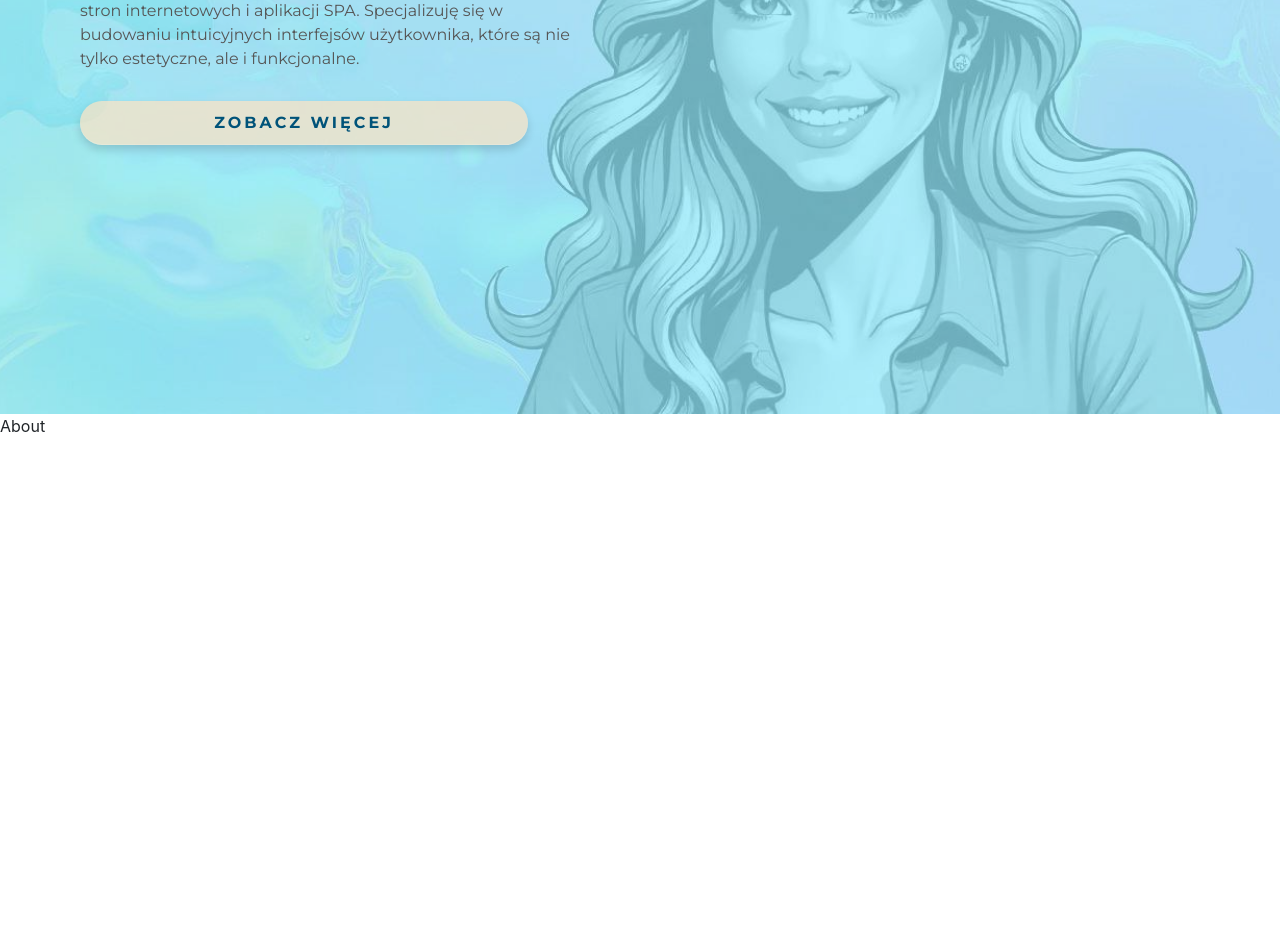
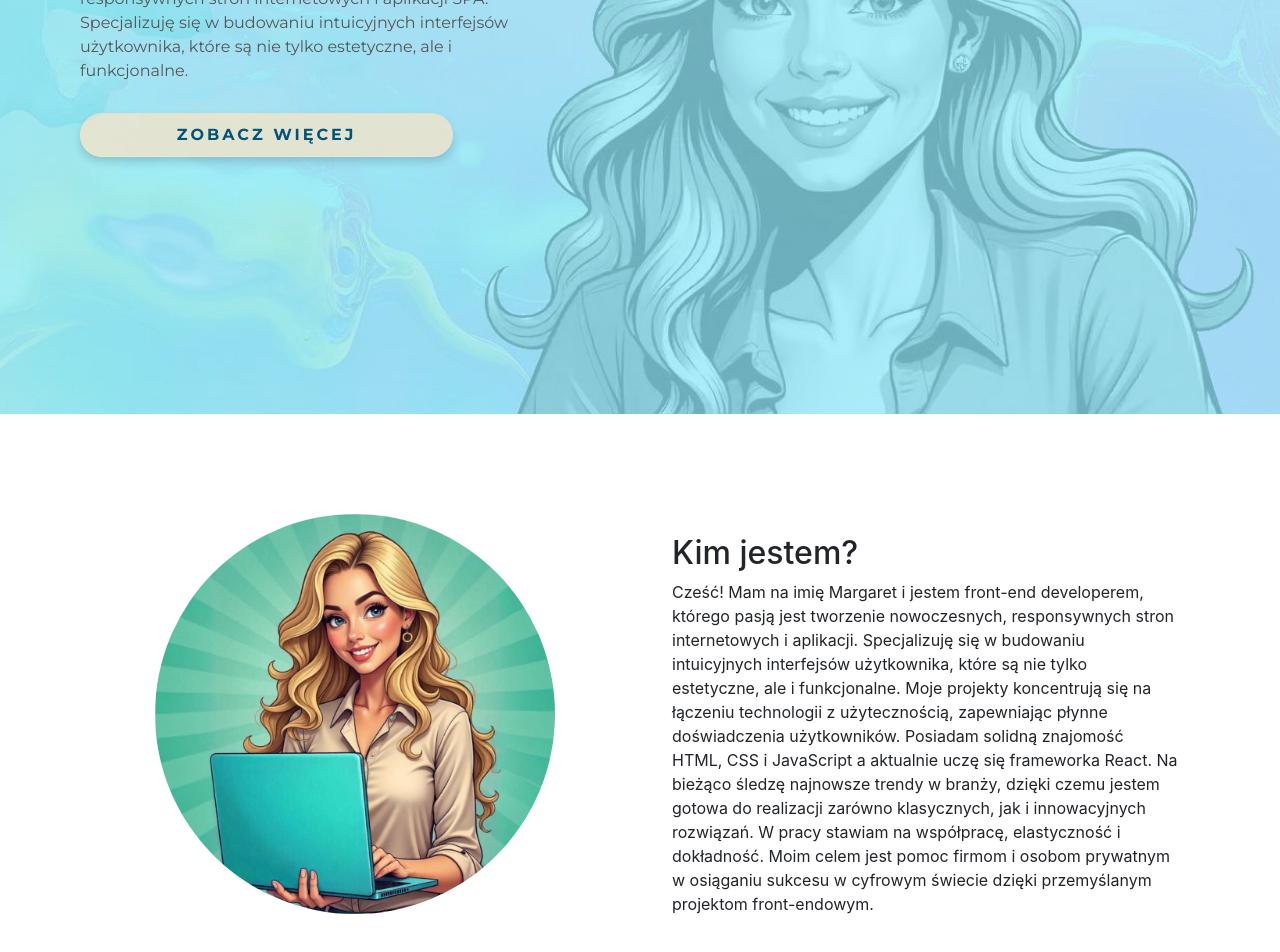
Before and after one commit to Gonai132/portfolioSPA, a React (Create React App) app: page / in a window 1280 px wide. Shown: the part 386-1338 px from the top of the page. Before the commit the page ends 824 px from the top, so only its background shows below. Built offline with nearby package versions, Linux system fonts and the light colour scheme.

Commit message:
creating About.js and styling it

```diff
--- a/src/components/About/About.js
+++ b/src/components/About/About.js
@@ -1,9 +1,32 @@
 import React from 'react'
 import "./about.css"
+import girl from "../../img/about/girl.jpg"
 
 const About = () => {
   return (
-    <div>About</div>
+    <div className='container about-section'>
+        <div className='row'>
+            <div className='col-xl-6 col-lg-6 col-md-12 col-sm-12'>
+                <div className='about-image'>
+                    <img src={girl} height="400px" width="400px" alt='about_image'/>
+                </div>
+            </div>
+            <div className='col-xl-6 col-lg-6 col-md-12 col-sm-12'>
+                <div className='about-details'>
+                    <div className='about-title'>
+                        <h2>Kim jestem?</h2>
+                        <span className='underline'></span>
+                    </div>
+                    <div className='about-text'>
+                        <p>Cześć! Mam na imię Margaret i jestem front-end developerem, którego pasją jest tworzenie nowoczesnych, responsywnych stron internetowych i aplikacji. Specjalizuję się w budowaniu intuicyjnych interfejsów użytkownika, które są nie tylko estetyczne, ale i funkcjonalne. Moje projekty koncentrują się na łączeniu technologii z użytecznością, zapewniając płynne doświadczenia użytkowników. Posiadam solidną znajomość HTML, CSS i JavaScript a aktualnie uczę się frameworka React. Na bieżąco śledzę najnowsze trendy w branży, dzięki czemu jestem gotowa do realizacji zarówno klasycznych, jak i innowacyjnych rozwiązań. W pracy stawiam na współpracę, elastyczność i dokładność. Moim celem jest pomoc firmom i osobom prywatnym w osiąganiu sukcesu w cyfrowym świecie dzięki przemyślanym projektom front-endowym.</p>
+                    </div>
+
+                </div>
+            </div>
+        </div>
+
+
+    </div>
   )
 }
 
--- a/src/components/About/about.css
+++ b/src/components/About/about.css
@@ -0,0 +1,26 @@
+.about-section {
+    min-height: 900px;
+}
+
+.about-image {
+    display: flex;
+    justify-content: center;
+
+}
+
+.about-image img {
+    border-radius: 50%;
+    margin-top: 100px;
+    object-fit: cover;
+    transition: 0.3s linear;
+}
+
+.about-image img:hover {
+    transform: scale(1.02);
+}
+
+.about-details {
+    margin-top: 100px;
+    text-align: left;
+    padding: 20px;
+}
--- a/src/components/Home/Home.js
+++ b/src/components/Home/Home.js
@@ -11,15 +11,15 @@ const Home = () => {
         <h1 className='home-title'>
           <Typewriter
             options={{
-              strings: ['Front-end developer', 'Margaret S.', 'Interaktywne i responsywne SPA', 'Projektowanie UI/UX'],
+              strings: ['Front-end developer', 'Margaret S.', 'Interaktywne SPA', 'Projektowanie UI/UX'],
               autoStart: true,
               loop: true,
             }}
           />
         </h1>
-        <p>Cześć! Mam na imię Margaret i jestem front-end developerem, którego pasją jest tworzenie nowoczesnych, responsywnych stron internetowych i aplikacji SPA. Specjalizuję się w budowaniu intuicyjnych interfejsów użytkownika, które są nie tylko estetyczne, ale i funkcjonalne.</p>
+        <p className='col-xl-5 col-lg-5 col-mid-5 col-sm-7 col-8'>Cześć! Mam na imię Margaret i jestem front-end developerem, którego pasją jest tworzenie nowoczesnych, responsywnych stron internetowych i aplikacji SPA. Specjalizuję się w budowaniu intuicyjnych interfejsów użytkownika, które są nie tylko estetyczne, ale i funkcjonalne.</p>
         <span
-          className='home-button'
+          className='home-button col-xl-4 col-lg-4 col-mid-4 col-sm-6 col-8'
           onMouseEnter={() => setIsHovered(true)}  // Ustawiamy stan na true, gdy myszka wejdzie na przycisk
           onMouseLeave={() => setIsHovered(false)} // Ustawiamy stan na false, gdy myszka opuści przycisk
         >
--- a/src/components/Home/home.css
+++ b/src/components/Home/home.css
@@ -37,7 +37,7 @@
 }
 
 .home p {
-    width: 45%;
+    /* width: 45%; */
     margin-bottom: 30px;
 }
 
@@ -47,7 +47,7 @@
     text-align: center;
     text-transform: uppercase;
     letter-spacing: 3px;
-    width: 40%;
+    /* width: 40%; */
     padding: 10px;
     border-radius: 30px;
     font-weight: bold;
```
Also changed, not shown: src/img/about/girl.jpg (added).
